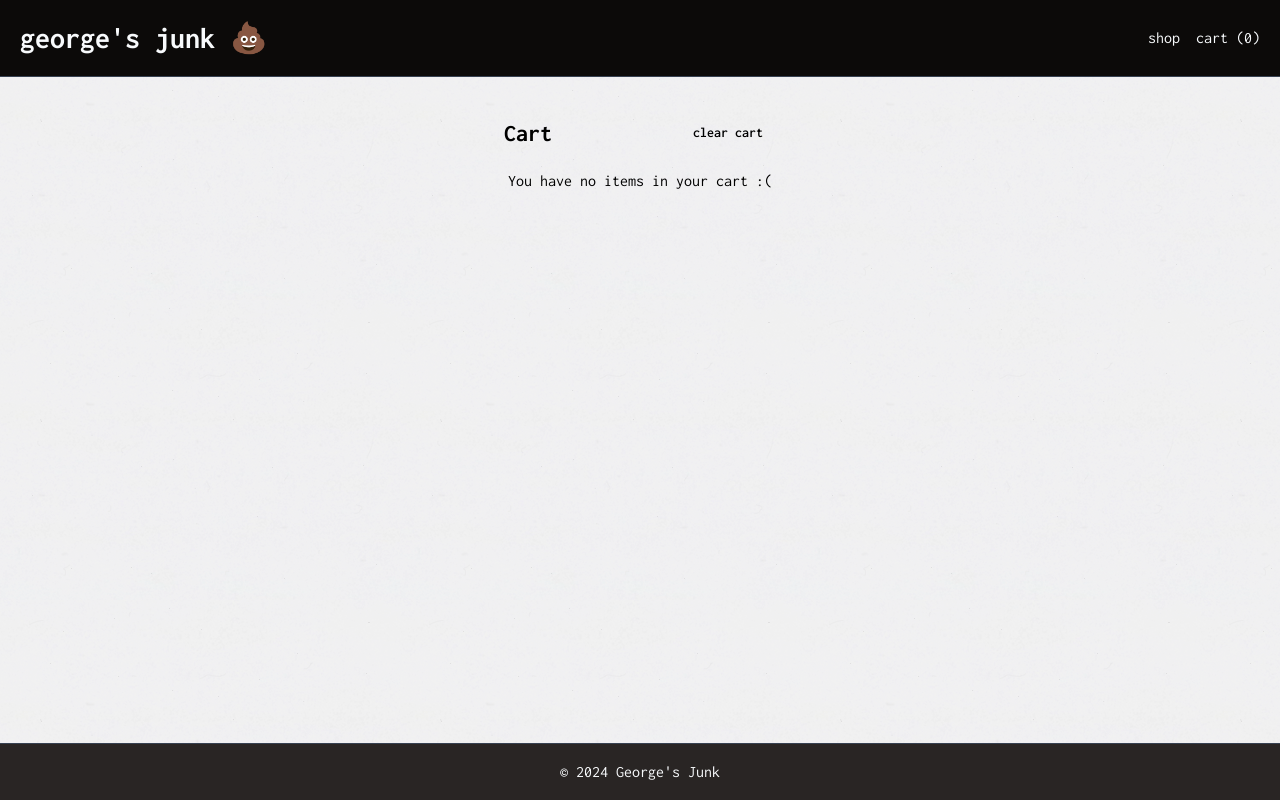
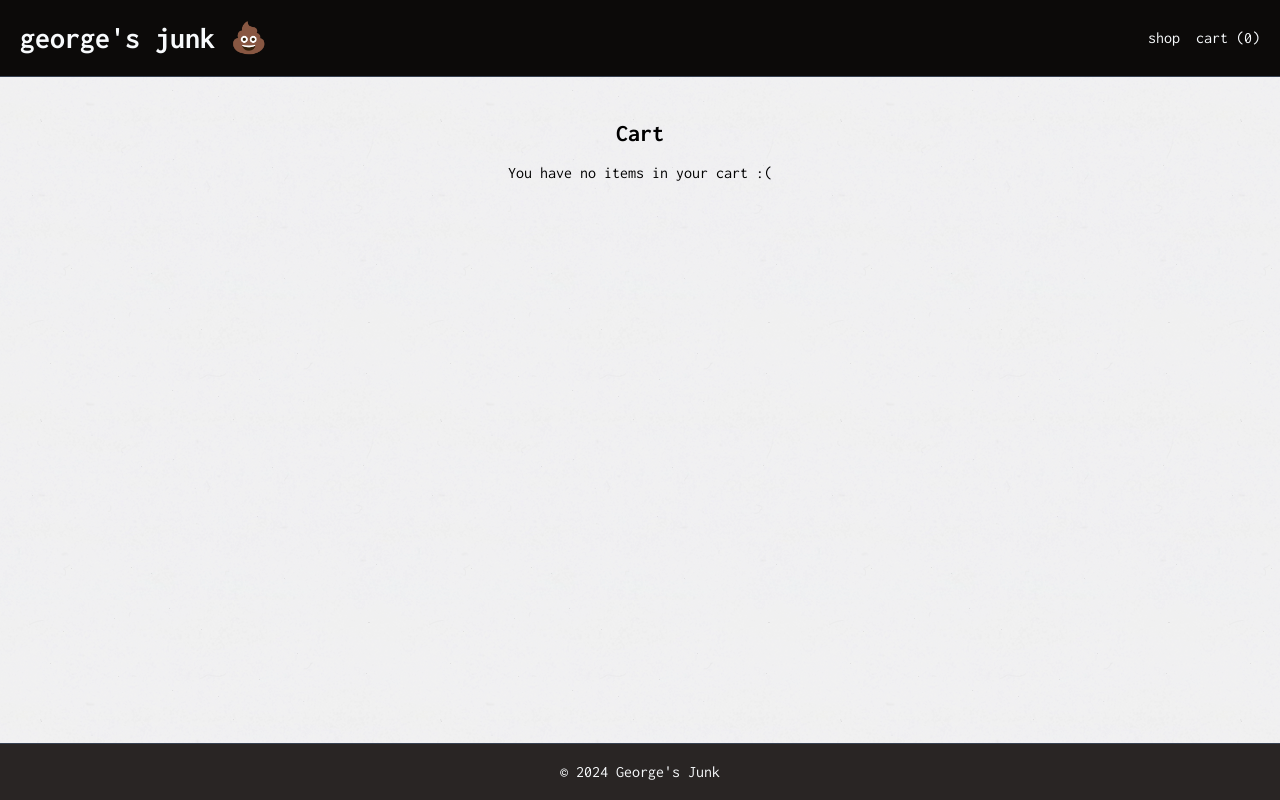
Before and after one commit to wengwongg/georges-junk, a Next.js app: page /cart in a window 1280 px wide. Built offline with nearby package versions, Linux system fonts and the light colour scheme.

Commit message:
fix clearing cart before load problem

```diff
--- a/src/app/cart/page.tsx
+++ b/src/app/cart/page.tsx
@@ -7,10 +7,7 @@ export default function CartPage() {
   return (
     <PageWrapper>
       <TemplateSection>
-        <div className="mb-5 flex justify-between min-w-[17rem]">
-          <h2 className="font-bold text-2xl">Cart</h2>
-          <ClearCartButton />
-        </div>
+        <h2 className="font-bold text-2xl mb-3">Cart</h2>
 
         <CartSection />
       </TemplateSection>
--- a/src/app/shop/[slug]/page.tsx
+++ b/src/app/shop/[slug]/page.tsx
@@ -51,7 +51,7 @@ export default async function ShopItemPage({
             </div>
           </div>
 
-          <div className="w-full sm:max-w-lg text-left">
+          <div className="w-full sm:max-w-sm text-left">
             <div className="flex justify-between items-center mb-4 gap-8">
               <h2 className="text-2xl font-bold">
                 {product?.name ?? "product name unknown."}
--- a/src/components/layout/pages/cart/cart-section/index.tsx
+++ b/src/components/layout/pages/cart/cart-section/index.tsx
@@ -5,6 +5,7 @@ import { Product, ProductImage } from "@prisma/client";
 import { useEffect, useState } from "react";
 import CartItem from "../../../cart-item";
 import { getCldImageUrl } from "next-cloudinary";
+import ClearCartButton from "../clear-cart-button";
 
 export default function CartSection() {
   const { cartItems } = useCart();
@@ -77,9 +78,12 @@ export default function CartSection() {
   }
 
   return (
+    <div className="flex flex-col gap-2">
+      {products.length !== 0 ? (
+        <>
+          <ClearCartButton />
           <div className="flex flex-col gap-10">
-      {products.length !== 0
-        ? products.map((product, index) => (
+            {products.map((product, index) => (
               <CartItem
                 key={product.id}
                 text={product.name}
@@ -87,8 +91,12 @@ export default function CartSection() {
                 price={product.price}
                 id={product.id}
               />
-          ))
-        : "You have no items in your cart :("}
+            ))}
+          </div>
+        </>
+      ) : (
+        "You have no items in your cart :("
+      )}
     </div>
   );
 }
```
Lines whose indentation alone changed are shown as unchanged.
